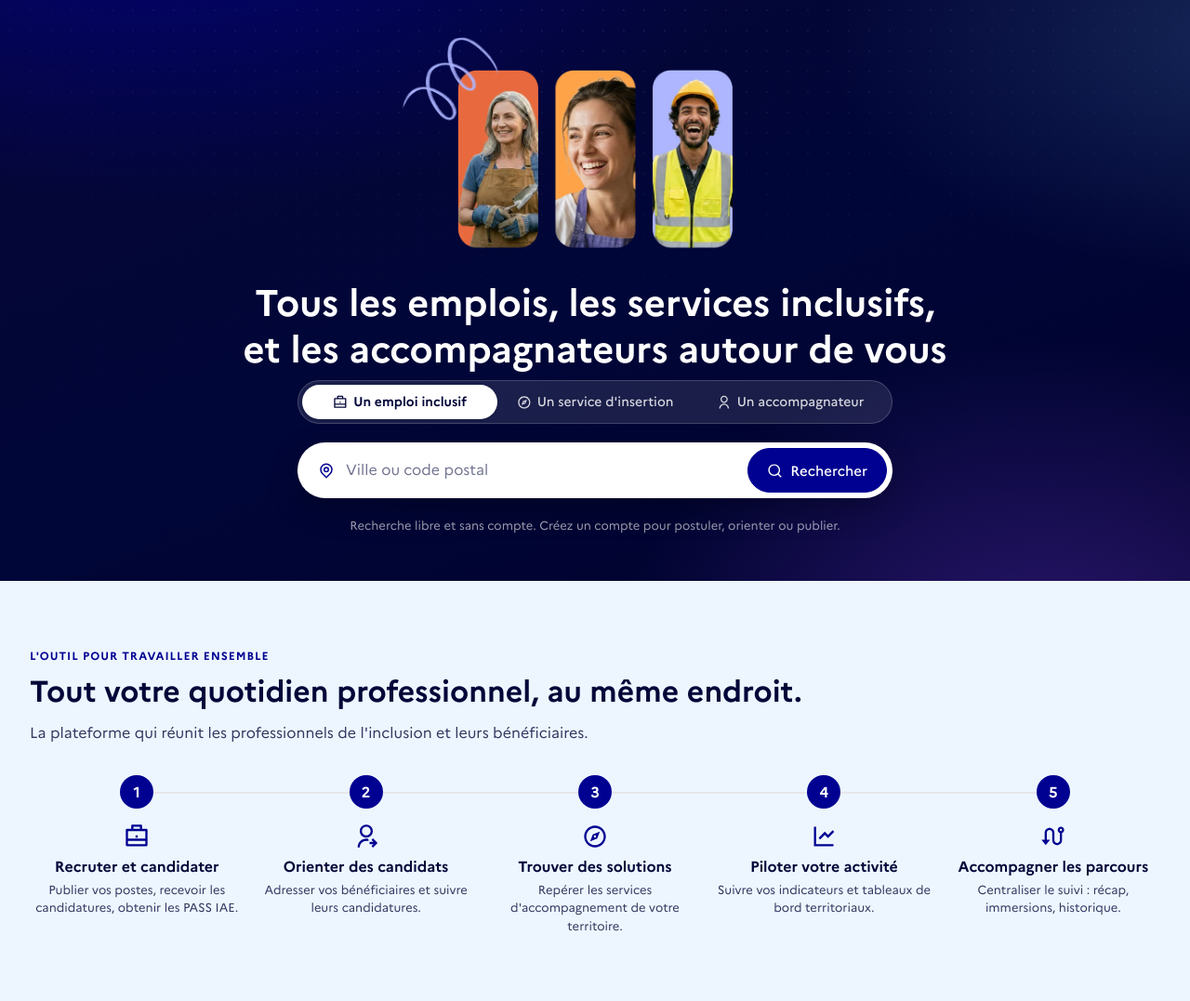
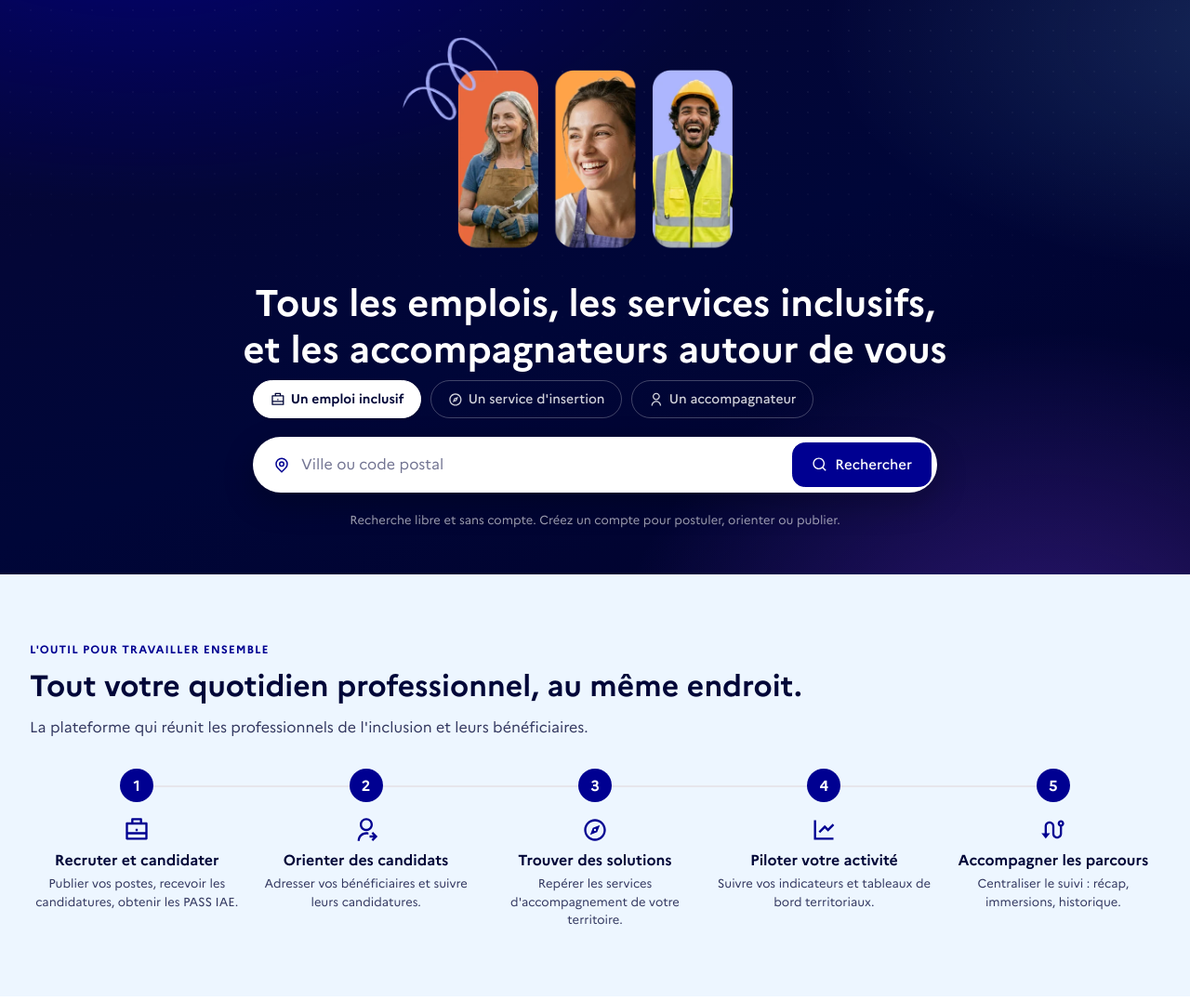
Before and after one commit to gip-inclusion/plateforme-accueil, a Django app: template accueil/templates/accueil/index.html in a window 1280 px wide. Shown: the top 1077 px of the page at 93% size. Run offline with Django 5.2, Linux system fonts and the light colour scheme; the template is opened without the code that fills it, so the values that code supplies are empty; some libraries are stand-ins or nearby versions.

Commit message:
Restyler les onglets du hero et intégrer les visuels décorés
- Onglets de recherche en pastilles indépendantes bordées (fond navy,
  active = pastille blanche, survol discret) au lieu du bloc segmenté
- Barre de recherche élargie (40 -> 46 rem), coins du bouton en rect arrondi
- Remplacement des 4 photos (emplois + services) par les versions
  retravaillées fournies (formes graphiques d'habillage)

Co-Authored-By: Claude Opus 4.8 <noreply@anthropic.com>

```diff
--- a/accueil/static/accueil/css/main.css
+++ b/accueil/static/accueil/css/main.css
@@ -663,36 +663,32 @@ p {
 /* Tabbed search --------------------------------------------------------- */
 
 .recherche {
-  max-width: 40rem;
+  max-width: 46rem;
   margin: 0 auto;
 }
 
-/* Segmented control: one joined track, the active segment is a white pill. */
+/* Standalone pill tabs sitting directly on the hero background (not a track). */
 .recherche__onglets {
   display: flex;
+  flex-wrap: wrap;
+  gap: 0.625rem;
   margin-bottom: 1.25rem;
-  padding: 0.25rem;
-  background: rgba(255, 255, 255, 0.1);
-  border: 1px solid rgba(255, 255, 255, 0.18);
-  border-radius: 999px;
 }
 
 .recherche__onglet {
-  flex: 1;
-  min-width: 0;
   display: inline-flex;
   align-items: center;
   justify-content: center;
   gap: 0.4rem;
-  padding: 0.5rem 0.25rem;
-  border: 0;
+  padding: 0.5rem 0.75rem;
+  border: 1px solid rgba(255, 255, 255, 0.25);
   border-radius: 999px;
   background: transparent;
   color: rgba(255, 255, 255, 0.82);
   font: 500 0.6875rem var(--font-sans);
   white-space: nowrap;
   cursor: pointer;
-  transition: color 0.2s ease, background 0.2s ease;
+  transition: color 0.2s ease, background 0.2s ease, border-color 0.2s ease;
 }
 
 /* Short labels + no icons on small screens; full labels + icons from tablet up. */
@@ -701,16 +697,23 @@ p {
   display: none;
 }
 
+.recherche__onglet:not(.est-actif):hover {
+  border-color: rgba(255, 255, 255, 0.55);
+  background: rgba(255, 255, 255, 0.08);
+  color: #fff;
+}
+
 .recherche__onglet.est-actif {
   background: #fff;
   color: var(--primary);
+  border-color: #fff;
   font-weight: 700;
   box-shadow: 0 1px 3px rgba(0, 0, 0, 0.18);
 }
 
 @media (min-width: 40rem) {
   .recherche__onglet {
-    padding: 0.5rem 0.875rem;
+    padding: 0.55rem 1.1rem;
     font-size: 0.875rem;
   }
 
@@ -936,7 +939,7 @@ p {
 
   .recherche__bouton {
     flex: none;
-    border-radius: 999px;
+    border-radius: 0.85rem;
   }
 }
 
```
Also changed, not shown: accueil/static/accueil/img/emploi-batiment.jpg, accueil/static/accueil/img/emploi-restauration.jpg, accueil/static/accueil/img/service-mobilite.jpg, accueil/static/accueil/img/service-numerique.jpg.
